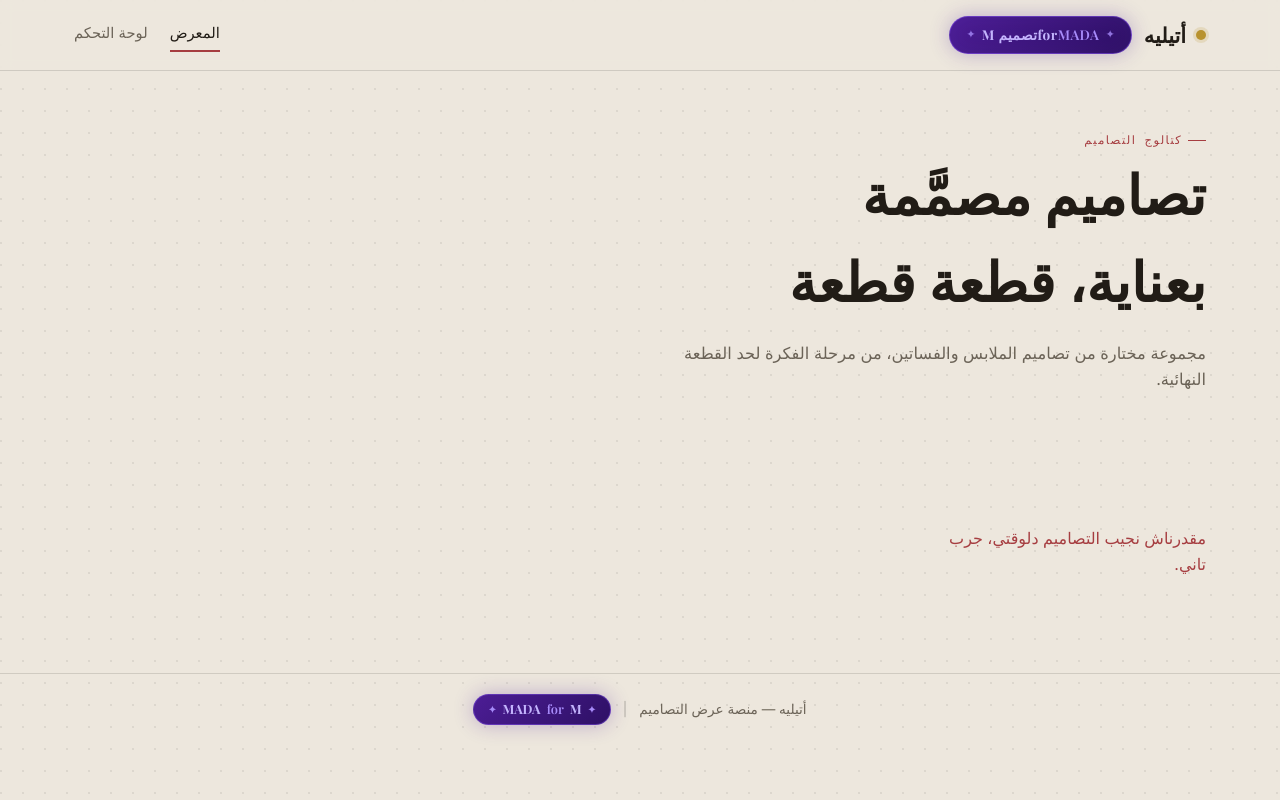
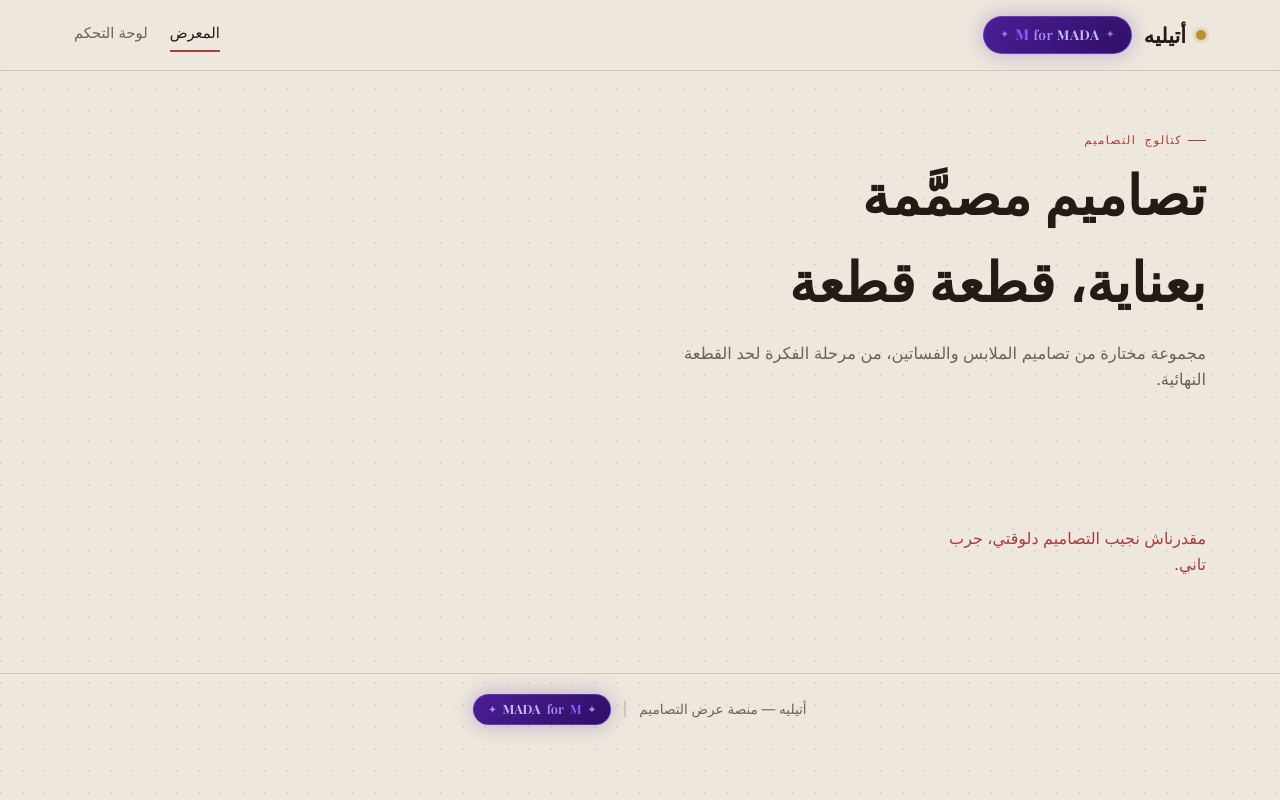
Before and after one commit to fake30201-star/design, a website: page public/index.html in a window 1280 px wide. Drawn offline with nearby package versions, Linux system fonts and the light colour scheme; no server answers.

Commit message:
Update index.html

```diff
--- a/public/index.html
+++ b/public/index.html
@@ -19,7 +19,7 @@
       <a href="https://protofile-sepia.vercel.app/" target="_blank" class="mada-badge">
         <span class="star">✦</span>
         <span class="mada-text">
-          <span class="letter-m"></span> for<span class="highlight">MADA</span>تصميم M
+          <span class="letter-m">M</span> <span class="highlight">for</span> <span class="letter-mada">MADA</span>
         </span>
         <span class="star">✦</span>
       </a>
@@ -55,7 +55,9 @@
     <a href="https://protofile-sepia.vercel.app/" target="_blank"
        style="display:inline-flex;align-items:center;gap:6px;padding:4px 14px;background:linear-gradient(135deg,#4c1d95,#2e1065);border:1.5px solid rgba(139,92,246,0.4);border-radius:999px;color:#C4B5FD;text-decoration:none;font-family:'Playfair Display',serif;font-weight:700;font-size:0.8rem;box-shadow:0 0 20px rgba(76,29,149,0.3);transition:all 0.3s ease;">
       <span style="color:#A78BFA;font-size:0.6rem;">✦</span>
-      M <span style="color:#A78BFA;font-weight:400;">for</span> MADA
+      <span style="color:#8B5CF6;">M</span>
+      <span style="color:#A78BFA;font-weight:400;">for</span>
+      <span style="color:#C4B5FD;">MADA</span>
       <span style="color:#A78BFA;font-size:0.6rem;">✦</span>
     </a>
   </div>
```
